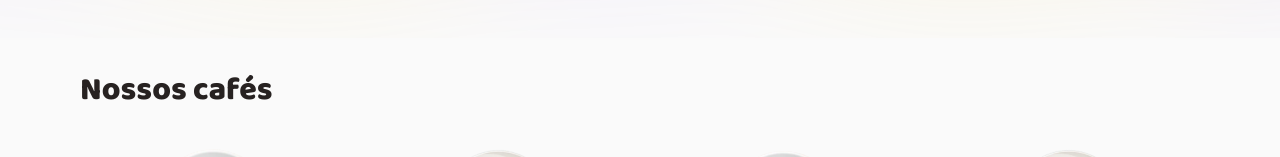
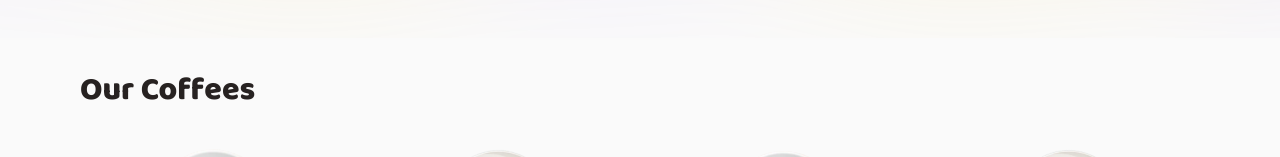
Before and after one commit to ViniOkamoto/challenges-react-ts, a React (Vite) app in the folder coffe-delivery/: page / in a window 1280 px wide. Shown: the part 618-775 px from the top of the page. Built offline with nearby package versions, Linux system fonts and the light colour scheme.

Commit message:
refact(Home): adjust title

```diff
--- a/coffe-delivery/src/pages/home/index.tsx
+++ b/coffe-delivery/src/pages/home/index.tsx
@@ -50,7 +50,7 @@ export default function HomePage() {
         </HeroContainer>
       </HeroBackground>
       <CoffesContainer className="wrapper">
-        <TitleL>Nossos cafés</TitleL>
+        <TitleL>Our Coffees</TitleL>
         <CoffesListContainer>
           {coffees.map((coffee) => (
             <CoffeeOptionCard key={coffee.id} coffee={coffee} />
```
Also changed, not shown: coffe-delivery/src/contexts/CartContext.tsx (+1 -7 lines).
